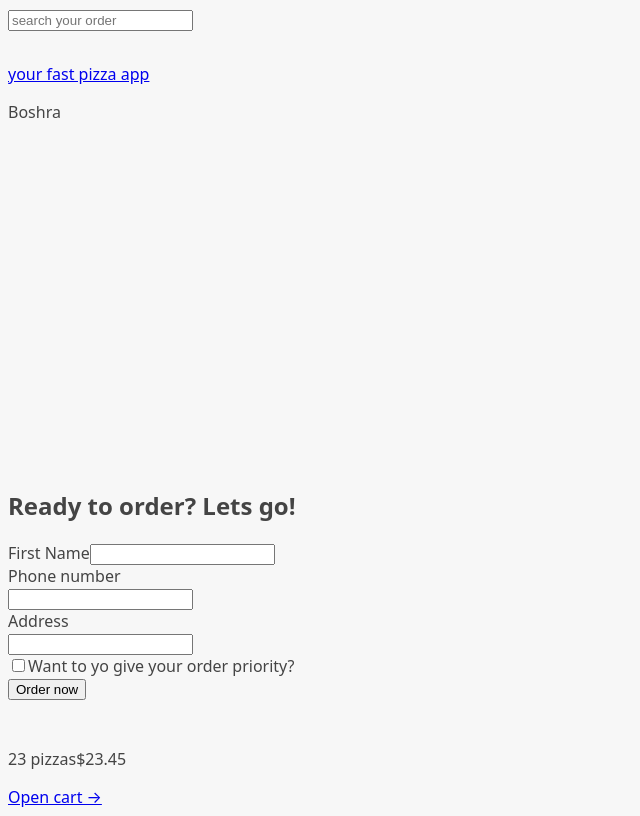
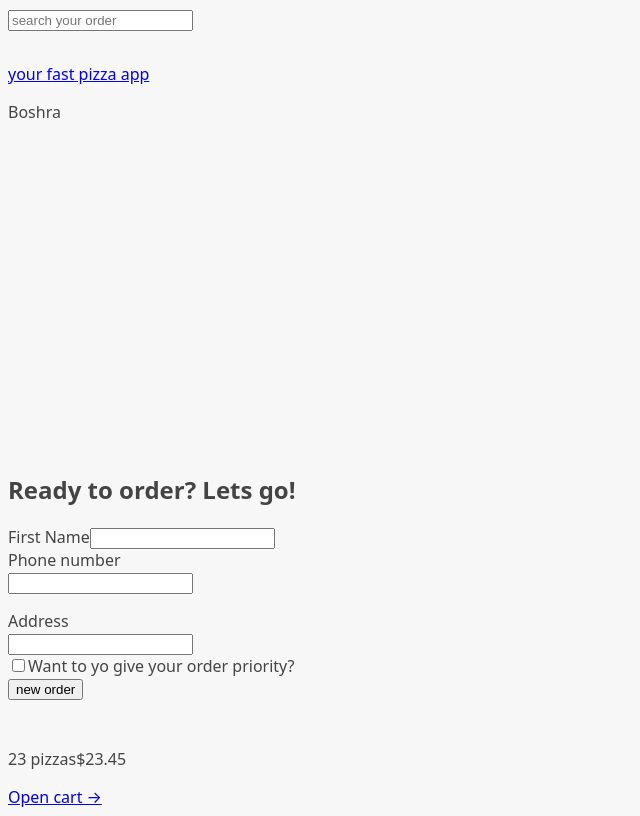
Before and after one commit to boshraemad/fast-react-pizza, a React (Vite) app: page /order/new in a window 1280 px wide. Shown: the whole page, without its empty margins (0-640 px from the left). Built offline with nearby package versions, Linux system fonts and the light colour scheme.

Commit message:
handle errors while creating new order

```diff
--- a/src/features/order/CreateOrder.jsx
+++ b/src/features/order/CreateOrder.jsx
@@ -1,10 +1,10 @@
-import { Form , redirect} from "react-router-dom";
+import { Form , redirect , useActionData , useNavigation } from "react-router-dom";
 import { createOrder } from "../../services/apiRestaurant";
 // https://uibakery.io/regex-library/phone-number
-// const isValidPhone = (str) =>
-//   /^\+?\d{1,4}?[-.\s]?\(?\d{1,3}?\)?[-.\s]?\d{1,4}[-.\s]?\d{1,4}[-.\s]?\d{1,9}$/.test(
-//     str
-//   );
+const isValidPhone = (str) =>
+  /^\+?\d{1,4}?[-.\s]?\(?\d{1,3}?\)?[-.\s]?\d{1,4}[-.\s]?\d{1,4}[-.\s]?\d{1,9}$/.test(
+    str
+  );
 
 const fakeCart = [
   {
@@ -33,6 +33,9 @@ const fakeCart = [
 function CreateOrder() {
   // const [withPriority, setWithPriority] = useState(false);
   const cart = fakeCart;
+  const errors = useActionData();
+  const navigation=useNavigation();
+  const isSubmitting = navigation.state === "submitting"
 
   return (
     <div>
@@ -50,7 +53,7 @@ function CreateOrder() {
             <input type="tel" name="phone" required />
           </div>
         </div>
-
+        <p>{errors?.phone ? errors.phone : "" }</p>
         <div>
           <label>Address</label>
           <div>
@@ -70,7 +73,7 @@ function CreateOrder() {
         </div>
 
         <div>
-          <button>Order now</button>
+          <button disabled={isSubmitting}>{isSubmitting ? "submitting" : "new order"}</button>
         </div>
         <input type="hidden" name="cart" value={JSON.stringify(cart)}/>
       </Form>
@@ -87,6 +90,10 @@ export async function action({request}){
     priority: data.priority === "on"
   }
 
+  const errors={};
+  if(!isValidPhone(newOrder.phone)) errors.phone="please enter a correct phone number we will need it to deliver your order"
+
+  if(Object.keys(errors).length > 0) return errors;
   console.log(newOrder)
 
   const order = await createOrder(newOrder);
```
